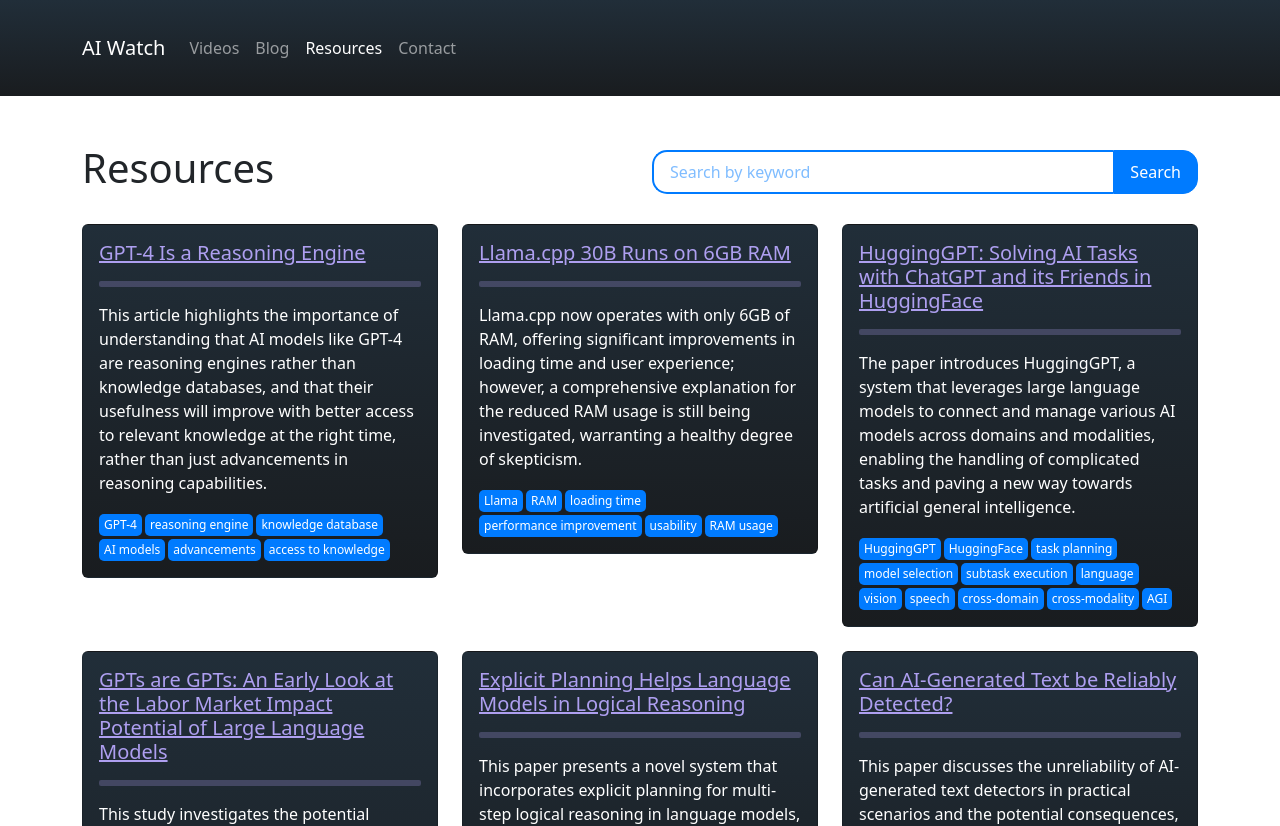
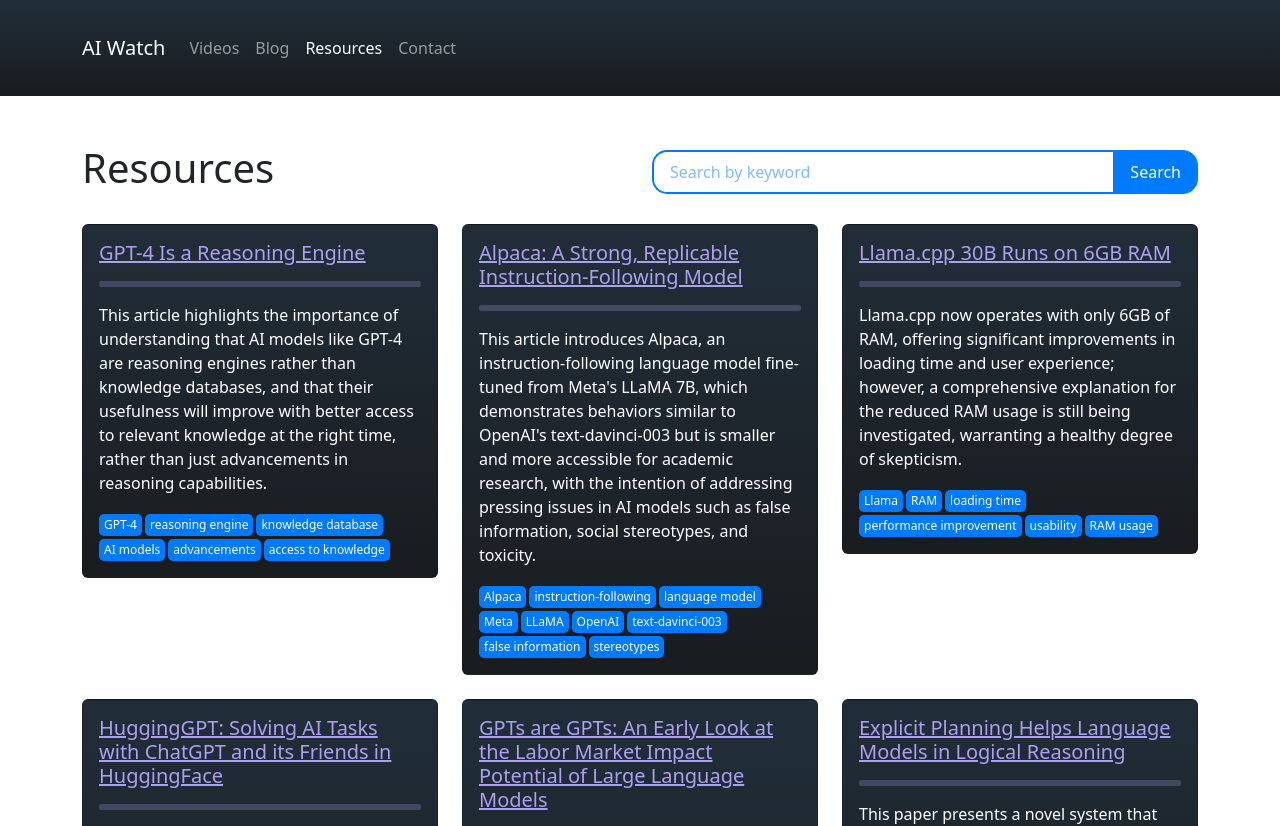
Before and after one commit to dstock3/aiwatch, a React (Create React App) app: page /resources in a window 1280 px wide. Shown: the top 826 px of the page. Built offline with nearby package versions, Linux system fonts and the light colour scheme.

Commit message:
added new resource.

```diff
--- a/src/components/pages/Resources.js
+++ b/src/components/pages/Resources.js
@@ -10,6 +10,12 @@
       description: 'This article highlights the importance of understanding that AI models like GPT-4 are reasoning engines rather than knowledge databases, and that their usefulness will improve with better access to relevant knowledge at the right time, rather than just advancements in reasoning capabilities.',
       url: 'https://every.to/chain-of-thought/gpt-4-is-a-reasoning-engine',
       keywords: ['GPT-4', 'reasoning engine', 'knowledge database', 'AI models', 'advancements', 'access to knowledge']
+    },
+    {
+      title: 'Alpaca: A Strong, Replicable Instruction-Following Model',
+      description: "This article introduces Alpaca, an instruction-following language model fine-tuned from Meta's LLaMA 7B, which demonstrates behaviors similar to OpenAI's text-davinci-003 but is smaller and more accessible for academic research, with the intention of addressing pressing issues in AI models such as false information, social stereotypes, and toxicity.",
+      url: 'https://crfm.stanford.edu/2023/03/13/alpaca.html',
+      keywords: ['Alpaca', 'instruction-following', 'language model', 'Meta', 'LLaMA', 'OpenAI', 'text-davinci-003', 'false information', 'stereotypes']
     },
     {
       title: 'Llama.cpp 30B Runs on 6GB RAM',
@@ -59,7 +65,6 @@
       url: 'https://simonwillison.net/2023/Mar/17/beat-chatgpt-in-a-browser/',
       keywords: ['ChatGPT', 'Simon Willison', 'large language model', 'GPT-3', 'browser', 'training cost', 'GPU servers']
     }
-
   ];
 
   const [searchKeyword, setSearchKeyword] = useState('');
```
